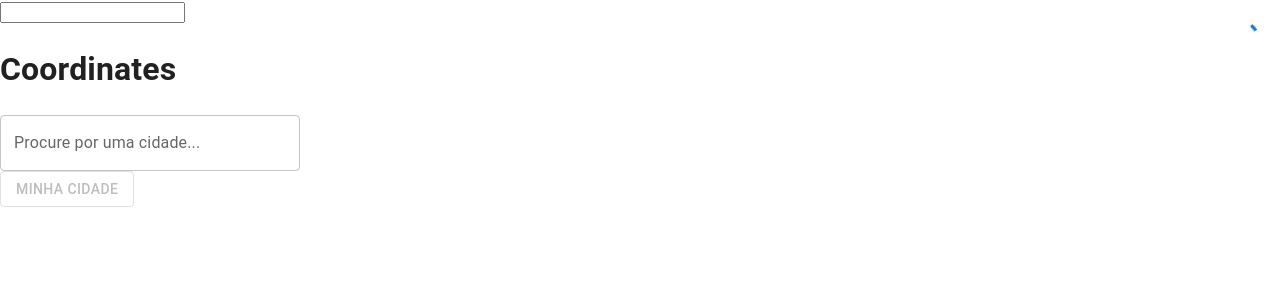
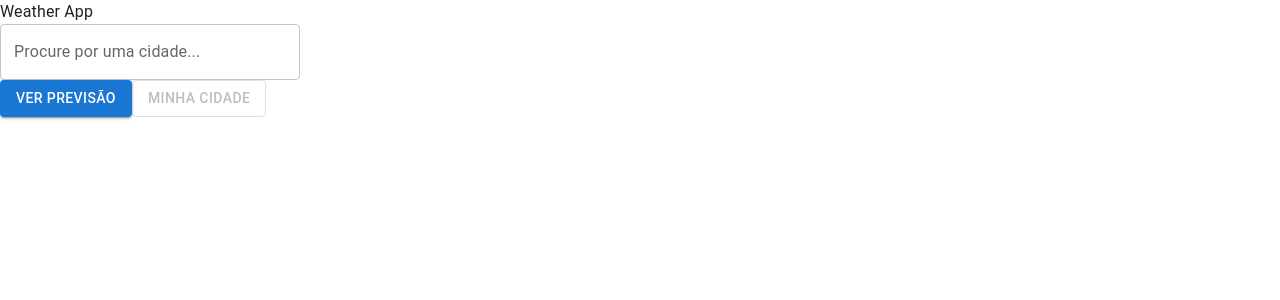
Before and after one commit to Forloski/weather-app, a Next.js app: page / in a window 1280 px wide. Shown: the top 300 px of the page. Built offline with nearby package versions, Linux system fonts and the light colour scheme; no server answers.

Commit message:
polished components

```diff
--- a/src/components/elements/DefaultButton/index.tsx
+++ b/src/components/elements/DefaultButton/index.tsx
@@ -1,7 +1,18 @@
 import { Button } from "@mui/material";
 
-const DefaultButton = () => {
-  return <Button />;
+type Props = {
+  type: "button" | "submit" | "reset";
+  children: string;
+};
+
+const DefaultButton = (props: Props) => {
+  const { type, children } = props;
+
+  return (
+    <Button variant="contained" type={type}>
+      {children}
+    </Button>
+  );
 };
 
 export default DefaultButton;
--- /dev/null
+++ b/src/components/elements/DefaultTypography/index.tsx
@@ -0,0 +1,13 @@
+import { Typography } from "@mui/material";
+
+type Props = {
+  children: string;
+};
+
+const DefaultTypography = (props: Props) => {
+  const { children } = props;
+
+  return <Typography>{children}</Typography>;
+};
+
+export default DefaultTypography;
--- a/src/components/elements/SearchInput/index.tsx
+++ b/src/components/elements/SearchInput/index.tsx
@@ -4,20 +4,25 @@ import { Subject } from "rxjs";
 import { useState } from "react";
 import { useGetSearchSuggestions } from "src/services/querys/getSearchSuggestions";
 import { IPrediction } from "src/interfaces/prediction";
+import { useSearchForm } from "@app/hooks/useSeachForm";
 
 const SearchInput = () => {
   const [open, setOpen] = useState(false);
   const [value, setValue] = useState<IPrediction | null>({} as IPrediction);
-  const [inputValue, setInputValue] = useState("");
-  const [inputValue$] = useState(() => new Subject<string>());
+  const { searchInput, setSearchInput } = useSearchForm();
+  const [searchInput$] = useState(() => new Subject<string>());
 
-  const { data: options } = useGetSearchSuggestions(inputValue, inputValue);
+  const { data: options } = useGetSearchSuggestions(searchInput, searchInput);
 
-  inputValue$
+  const handleSetSearchInput = (value: string) => {
+    setSearchInput(value);
+  };
+
+  searchInput$
     .pipe(
       debounceTime(500),
       distinctUntilChanged(),
-      tap((e) => setInputValue(e))
+      tap((e) => handleSetSearchInput(e))
     )
     .subscribe();
 
@@ -38,7 +43,7 @@ const SearchInput = () => {
         setValue(newValue);
       }}
       onInputChange={(_, newInputValue) => {
-        inputValue$.next(newInputValue);
+        searchInput$.next(newInputValue);
       }}
       filterOptions={(x) => x}
       isOptionEqualToValue={(option, value) =>
--- a/src/components/modules/SearchForm/index.tsx
+++ b/src/components/modules/SearchForm/index.tsx
@@ -1,11 +1,25 @@
 import DefaultButton from "@app/components/elements/DefaultButton";
+import MyCityButton from "@app/components/elements/MyCityButton";
 import SearchInput from "@app/components/elements/SearchInput";
+import { GeolocationProvider } from "@app/hooks/useGeolocation";
+import { useSearchForm } from "@app/hooks/useSeachForm";
+import { FormEvent } from "react";
 
 const SearchForm = () => {
+  const { searchInput } = useSearchForm();
+
+  const handleSubmit = (e: FormEvent) => {
+    e.preventDefault();
+    console.log(searchInput);
+  };
+
   return (
-    <form>
+    <form onSubmit={handleSubmit}>
       <SearchInput />
-      <DefaultButton />
+      <DefaultButton type="submit"> Ver Previsão </DefaultButton>
+      <GeolocationProvider>
+        <MyCityButton />
+      </GeolocationProvider>
     </form>
   );
 };
--- /dev/null
+++ b/src/components/pages/Error404/index.tsx
@@ -0,0 +1,5 @@
+const Error404Page = () => {
+  return <p>Não foi possivel encontrar sua cidade</p>;
+};
+
+export default Error404Page;
--- /dev/null
+++ b/src/components/pages/Home/index.tsx
@@ -0,0 +1,14 @@
+import DefaultTypography from "@app/components/elements/DefaultTypography";
+import SearchForm from "@app/components/modules/SearchForm";
+import { SearchFormProvider } from "@app/hooks/useSeachForm";
+
+const HomePage = () => {
+  return (
+    <SearchFormProvider>
+      <DefaultTypography>Weather App</DefaultTypography>
+      <SearchForm />
+    </SearchFormProvider>
+  );
+};
+
+export default HomePage;
--- a/src/hooks/useSeachForm.tsx
+++ b/src/hooks/useSeachForm.tsx
@@ -14,7 +14,7 @@ type ISearchFormContext = {
 
 export const SearchFormContext = createContext({} as ISearchFormContext);
 
-export const GeolocationProvider = ({ children }: { children: ReactNode }) => {
+export const SearchFormProvider = ({ children }: { children: ReactNode }) => {
   const [searchInput, setSearchInput] = useState("");
 
   return (
--- a/src/pages/index.tsx
+++ b/src/pages/index.tsx
@@ -1,44 +1,8 @@
-import { useGetWeatherByGeolocation } from "@app/services/querys/getWeatherByGeolocation";
 import type { NextPage } from "next";
-import { GeolocationProvider, useGeolocation } from "../hooks/useGeolocation";
-import SearchBar from "src/components/elements/SearchInput";
-import { useGetCityNameByGeolocation } from "@app/services/querys/getCityNameByGeolocation";
-import MyCityButton from "@app/components/elements/MyCityButton";
+import HomePage from "@app/components/pages/Home";
 
 const Home: NextPage = () => {
-  const { latitude, longitude, geolocationStatus } = useGeolocation();
-  const cityName = useGetCityNameByGeolocation(
-    `cityNameFrom${latitude}${longitude}`,
-    latitude,
-    longitude,
-    {
-      enabled: !!latitude && !!longitude,
-    }
-  );
-  const getWeather = useGetWeatherByGeolocation(
-    `${latitude}${longitude}`,
-    latitude,
-    longitude,
-    {
-      enabled: !!latitude && !!longitude,
-    }
-  );
-
-  return (
-    <GeolocationProvider>
-      <div>
-        <input type="text"></input>
-        <h1>Coordinates</h1>
-        <p>{geolocationStatus}</p>
-        {latitude && <p>Latitude: {latitude}</p>}
-        {longitude && <p>Longitude: {longitude}</p>}
-        {!!getWeather && <p>{getWeather.name}</p>}
-        {!!cityName && <p>{cityName}</p>}
-        <SearchBar></SearchBar>
-        <MyCityButton></MyCityButton>
-      </div>
-    </GeolocationProvider>
-  );
+  return <HomePage />;
 };
 
 export default Home;
--- a/src/services/querys/getCityNameByGeolocation.ts
+++ b/src/services/querys/getCityNameByGeolocation.ts
@@ -11,8 +11,6 @@ export async function getCityNameByGeolocation(
     `api/city-name-by-geolocation?longitude=${longitude}&latitude=${latitude}`,
     config
   );
-
-  console.log(data);
 
   return data;
 }
--- a/src/services/querys/getSearchSuggestions.ts
+++ b/src/services/querys/getSearchSuggestions.ts
@@ -25,6 +25,7 @@ export function useGetSearchSuggestions(
     () => getSearchSuggestions(input, config),
     {
       cacheTime: 0,
+      retry: false,
     }
   );
 
```
Also changed, not shown: src/pages/404.tsx (added, +8 -0 lines).
